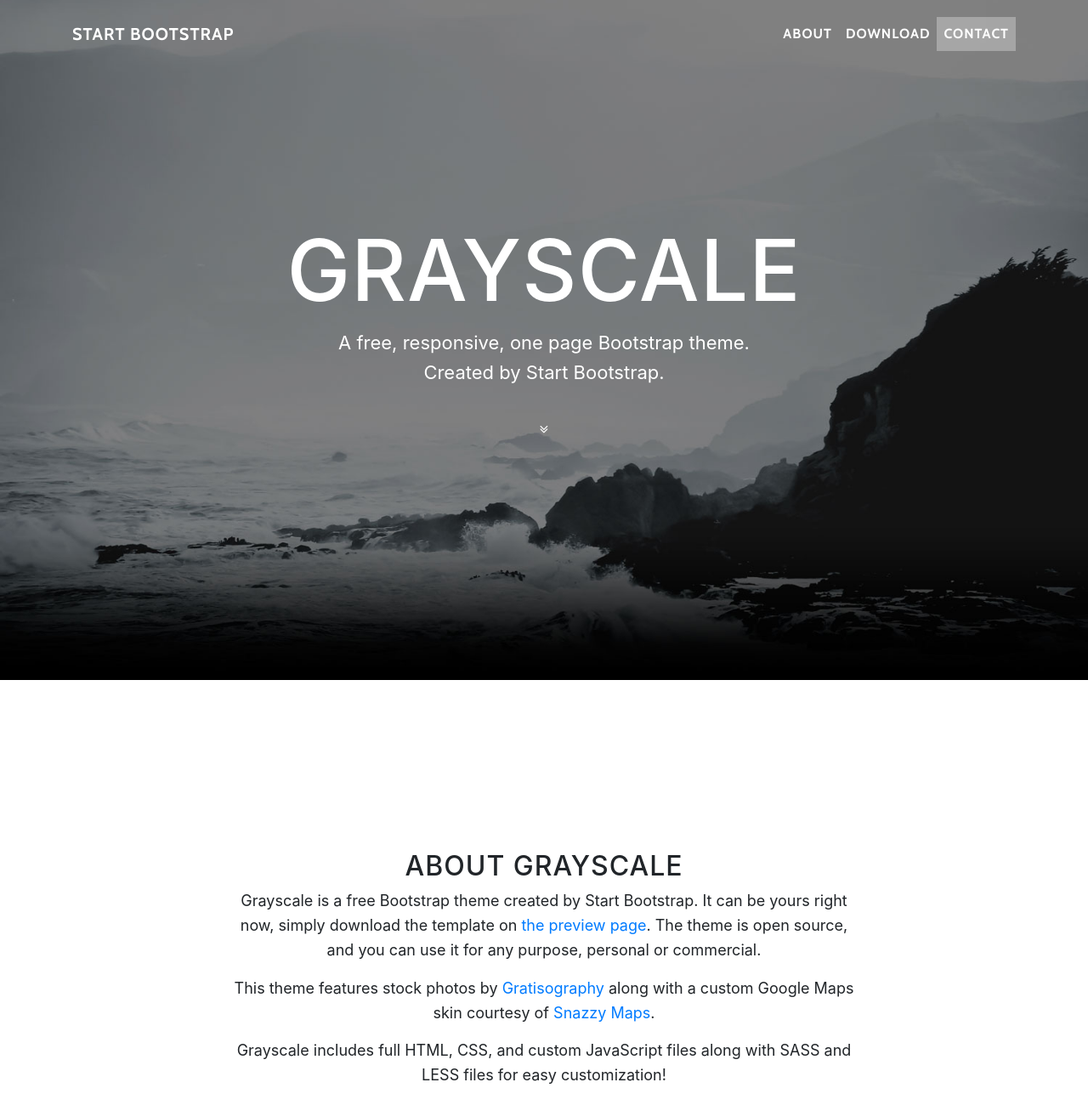
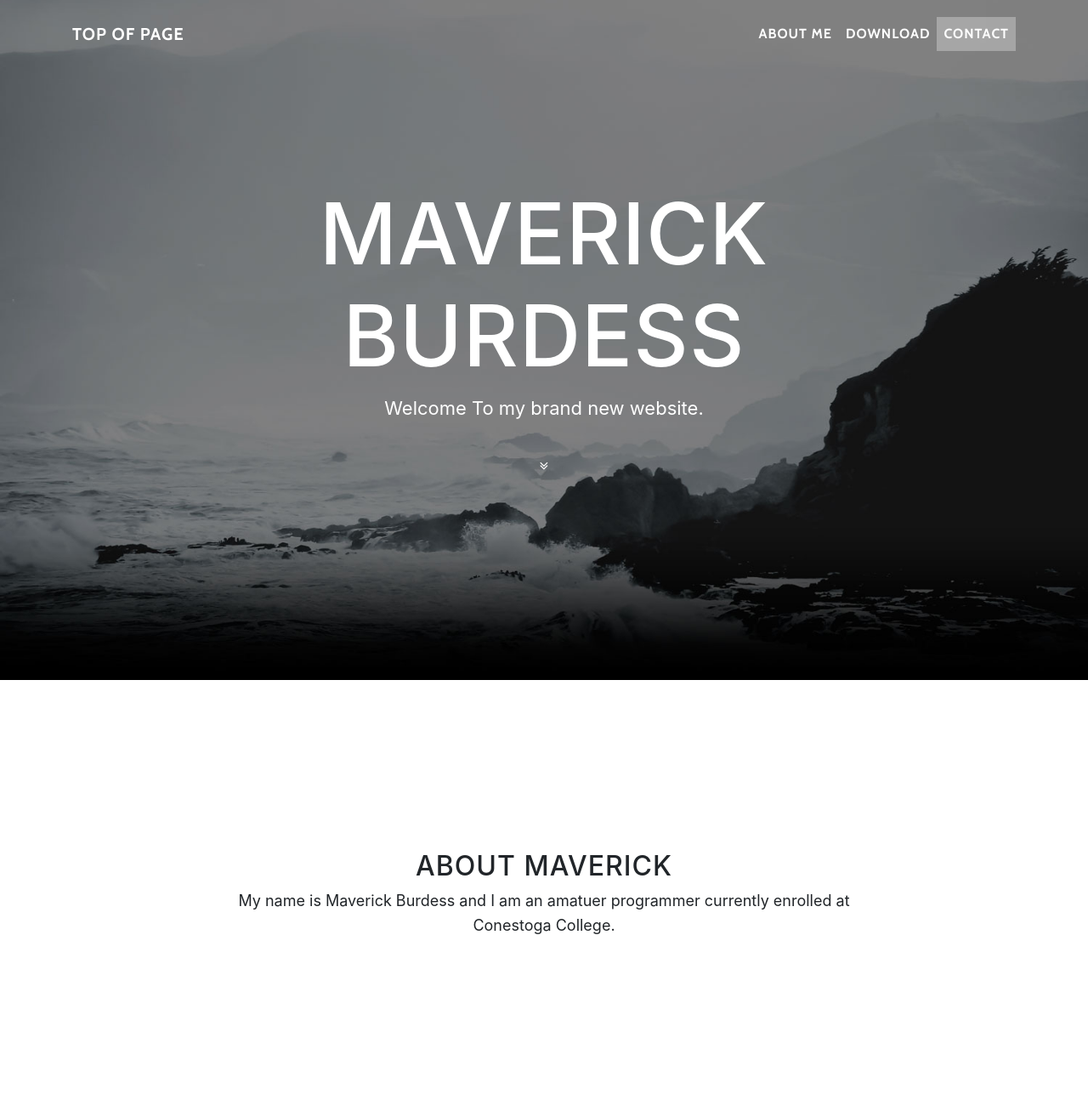
Before and after one commit to Gulcras/NetworkingWebsite, a website with bundled scripts: page index.html in a window 1280 px wide. Shown: the top 1300 px of the page at 85% size. Built offline with nearby package versions, Linux system fonts and the light colour scheme.

Commit message:
personalized
personalized my website

```diff
--- a/index.html
+++ b/index.html
@@ -8,7 +8,7 @@
     <meta name="description" content="">
     <meta name="author" content="">
 
-    <title>Grayscale - Start Bootstrap Theme</title>
+    <title>Maverick Burdess</title>
 
     <!-- Bootstrap core CSS -->
     <link href="vendor/bootstrap/css/bootstrap.min.css" rel="stylesheet">
@@ -28,7 +28,7 @@
     <!-- Navigation -->
     <nav class="navbar navbar-expand-lg navbar-light fixed-top" id="mainNav">
       <div class="container">
-        <a class="navbar-brand js-scroll-trigger" href="#page-top">Start Bootstrap</a>
+        <a class="navbar-brand js-scroll-trigger" href="#page-top">Top of Page</a>
         <button class="navbar-toggler navbar-toggler-right" type="button" data-toggle="collapse" data-target="#navbarResponsive" aria-controls="navbarResponsive" aria-expanded="false" aria-label="Toggle navigation">
           Menu
           <i class="fa fa-bars"></i>
@@ -36,7 +36,7 @@
         <div class="collapse navbar-collapse" id="navbarResponsive">
           <ul class="navbar-nav ml-auto">
             <li class="nav-item">
-              <a class="nav-link js-scroll-trigger" href="#about">About</a>
+              <a class="nav-link js-scroll-trigger" href="#about">About Me</a>
             </li>
             <li class="nav-item">
               <a class="nav-link js-scroll-trigger" href="#download">Download</a>
@@ -55,9 +55,8 @@
         <div class="container">
           <div class="row">
             <div class="col-lg-8 mx-auto">
-              <h1 class="brand-heading">Grayscale</h1>
-              <p class="intro-text">A free, responsive, one page Bootstrap theme.
-                <br>Created by Start Bootstrap.</p>
+              <h1 class="brand-heading">Maverick Burdess</h1>
+              <p class="intro-text">Welcome To my brand new website.</p>
               <a href="#about" class="btn btn-circle js-scroll-trigger">
                 <i class="fa fa-angle-double-down animated"></i>
               </a>
@@ -72,14 +71,9 @@
       <div class="container">
         <div class="row">
           <div class="col-lg-8 mx-auto">
-            <h2>About Grayscale</h2>
-            <p>Grayscale is a free Bootstrap theme created by Start Bootstrap. It can be yours right now, simply download the template on
-              <a href="http://startbootstrap.com/template-overviews/grayscale/">the preview page</a>. The theme is open source, and you can use it for any purpose, personal or commercial.</p>
-            <p>This theme features stock photos by
-              <a href="http://gratisography.com/">Gratisography</a>
-              along with a custom Google Maps skin courtesy of
-              <a href="http://snazzymaps.com/">Snazzy Maps</a>.</p>
-            <p>Grayscale includes full HTML, CSS, and custom JavaScript files along with SASS and LESS files for easy customization!</p>
+            <h2>About Maverick</h2>
+            <p>My name is Maverick Burdess and I am an amatuer programmer
+              currently enrolled at Conestoga College.</p>
           </div>
         </div>
       </div>
@@ -101,25 +95,23 @@
       <div class="container">
         <div class="row">
           <div class="col-lg-8 mx-auto">
-            <h2>Contact Start Bootstrap</h2>
-            <p>Feel free to leave us a comment on the
-              <a href="http://startbootstrap.com/template-overviews/grayscale/">Grayscale template overview page</a>
-              on Start Bootstrap to give some feedback about this theme!</p>
+            <h2>Contact Me</h2>
+            <p>Feel free to reach out to me.</p>
             <ul class="list-inline banner-social-buttons">
               <li class="list-inline-item">
-                <a href="https://twitter.com/SBootstrap" class="btn btn-default btn-lg">
+                <a href="https://twitter.com" class="btn btn-default btn-lg">
                   <i class="fa fa-twitter fa-fw"></i>
                   <span class="network-name">Twitter</span>
                 </a>
               </li>
               <li class="list-inline-item">
-                <a href="https://github.com/BlackrockDigital/startbootstrap" class="btn btn-default btn-lg">
+                <a href="https://github.com/Gulcras" class="btn btn-default btn-lg">
                   <i class="fa fa-github fa-fw"></i>
                   <span class="network-name">Github</span>
                 </a>
               </li>
               <li class="list-inline-item">
-                <a href="https://plus.google.com/+Startbootstrap/posts" class="btn btn-default btn-lg">
+                <a href="https://plus.google.com" class="btn btn-default btn-lg">
                   <i class="fa fa-google-plus fa-fw"></i>
                   <span class="network-name">Google+</span>
                 </a>
@@ -136,7 +128,7 @@
     <!-- Footer -->
     <footer>
       <div class="container text-center">
-        <p>Copyright &copy; Your Website 2018</p>
+        <p>Copyright &copy; Maverick Burdess 2018</p>
       </div>
     </footer>
 
```
